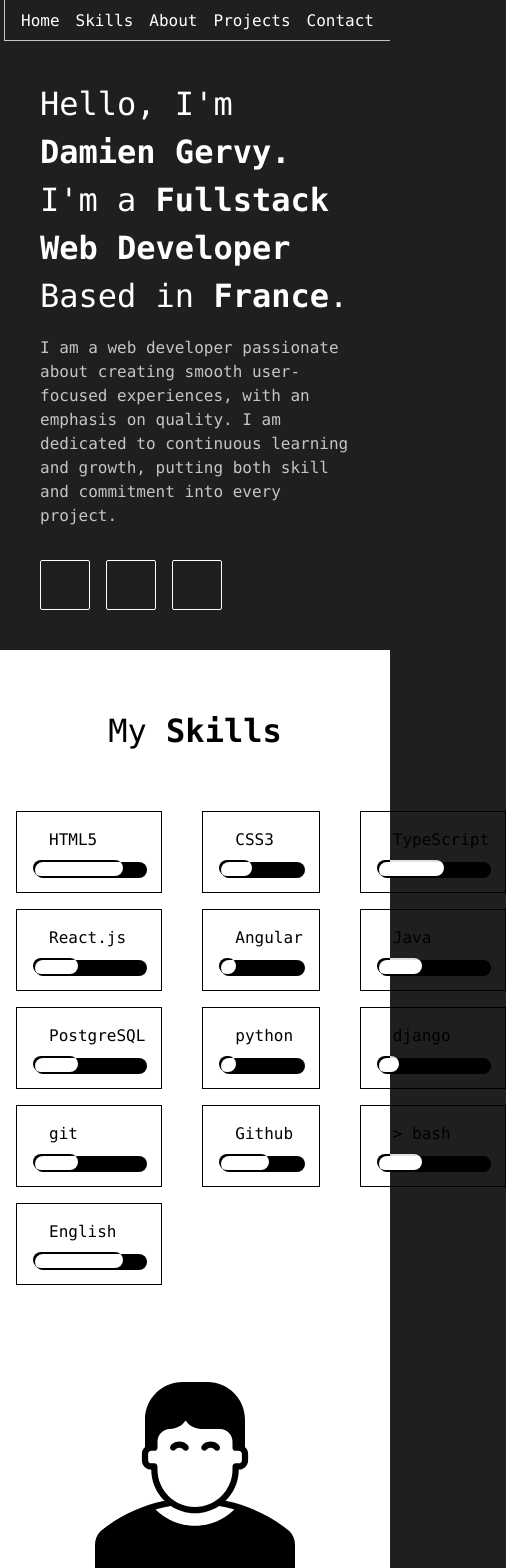
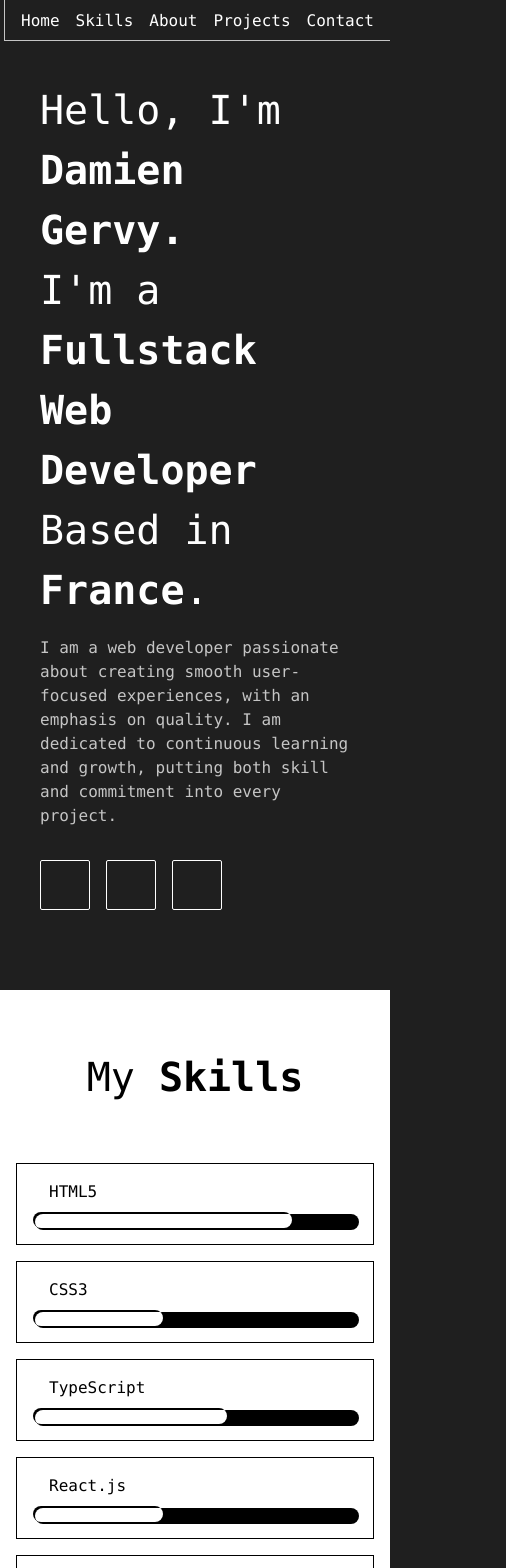
Before and after one commit to GDami/portfolio, a React (Vite) app: page / in a window 390 px wide. Shown: the top 1568 px of the page, 506 px wide, since content can reach past the window. Built offline with nearby package versions, Linux system fonts and the light colour scheme; some icons are missing.

Commit message:
responsive styles for big and small screens

```diff
--- a/src/App.css
+++ b/src/App.css
@@ -1,16 +1,14 @@
 .section-container {
     /* margin-block: var(--spacing-common); */
-    padding-top: var(--spacing-xlarge);
-    padding-bottom: var(--spacing-large);
+    padding-block: var(--spacing-xlarge);
 
     display: flex;
     flex-direction: column;
     align-items: center;
 
-    max-width: 1200px;
-
-    /* border: solid 1px var(--color-easy);
-    border-top: 0; */
+    max-width: 1600px;
+    margin-inline: var(--spacing-large);
+    flex:1;
 }
 
 footer {
@@ -21,9 +19,8 @@ footer {
 }
 
 h1 {
-    /* text-align: center; */
     color: var(--color-strong);
-    font-size: 2em;
+    font-size: 2.5em;
 }
 
 .main-heading {
@@ -40,6 +37,8 @@ h3 {
 
 section {
     padding-top: 1px;
+    display: flex;
+    justify-content: center;
 }
 
 
@@ -65,9 +64,3 @@ p span {
         margin-inline: var(--spacing-common);
     }
 }
-
-@media screen and (min-width: 481px) {
-    .section-container {
-        margin-inline: var(--spacing-large);
-    }
-}
--- a/src/contact/Contact.css
+++ b/src/contact/Contact.css
@@ -3,6 +3,7 @@
     border-top: solid 1px var(--color-easy);
 
     gap: var(--spacing-common);
+    max-width: 400px;
 }
 
 
--- a/src/contact/Contact.tsx
+++ b/src/contact/Contact.tsx
@@ -4,15 +4,16 @@ import { ContactIcon } from "./ContactIcon"
 export function Contact() {
     return (
         <div className="section-container contact" id="contact">
-            <h1>Contact</h1>
+            <h1>Contact Me!</h1>
             <div className="contact-container">
                 <ul className="contact-list">
                     <ContactIcon link="mailto:gervydamien@gmail.com" class='bx  bx-envelope'></ContactIcon>
                     <ContactIcon link="https://github.com/GDami" class='bxl  bx-github'></ContactIcon>
                     <ContactIcon link="https://www.linkedin.com/in/damien-gervy" class='bxl  bx-linkedin'></ContactIcon>
-                    <ContactIcon link="https://www.linkedin.com/in/damien-gervy" class='bxl  bx-linkedin'></ContactIcon>
+                    <ContactIcon link="https://x.com/DamienGervy" class='bxl  bx-twitter'></ContactIcon>
                 </ul>
             </div>
+            <h3>gervydamien@gmail.com</h3>
         </div>
     )
 }
--- a/src/landing/Landing.css
+++ b/src/landing/Landing.css
@@ -5,7 +5,10 @@
     align-items: flex-end;
 
     padding: var(--spacing-large);
-    padding-top: calc(var(--spacing-large) * 2);
+    padding-block: calc(var(--spacing-large) * 2);
+
+    max-width: 1600px;
+    margin:auto;
 }
 
 .home-img {
--- a/src/projects/Project.css
+++ b/src/projects/Project.css
@@ -20,10 +20,14 @@
 
 .project-img-container {
     flex: 1;
+    max-width: 700px;
+
+    display: flex;
+    align-items: center;
 }
 
 .project-text {
-    width: 50%;
+    flex: 1;
 }
 
 .project-text h2 {
@@ -50,7 +54,6 @@
 @media screen and (max-width: 800px) {
     .project, .project.reversed {
         flex-direction: column;
-        gap: var(--spacing-common);
     }
 
     .project-text {
--- a/src/projects/Project.tsx
+++ b/src/projects/Project.tsx
@@ -20,9 +20,11 @@ export function Project(props:ProjectProps) {
             <div className="project-text">
                 <br></br>
                 <h2 className="project-title">{props.title}</h2>
+                <br></br>
                 <p className="project-description">
                     {props.description}
                 </p>
+                <br></br>
                 <div className="project-icons">
                     {props.technos.map((techno) => {
                         const src = techno.startsWith('/') ? techno : 'bxl  bx-' + techno
--- a/src/skills/Skills.css
+++ b/src/skills/Skills.css
@@ -2,8 +2,19 @@
     width: 100%;
     display: grid;
     grid-template-columns: 1fr 1fr 1fr;
-    row-gap: var(--spacing-common);
-    column-gap: var(--spacing-large);
+    gap: var(--spacing-common);
 
     margin-top: var(--spacing-xlarge);
 }
+
+@media screen and (max-width: 1024px) {
+    .skills-list{
+        grid-template-columns: 1fr 1fr;
+    }
+}
+
+@media screen and (max-width: 480px) {
+    .skills-list{
+        grid-template-columns: 1fr;
+    }
+}
```
